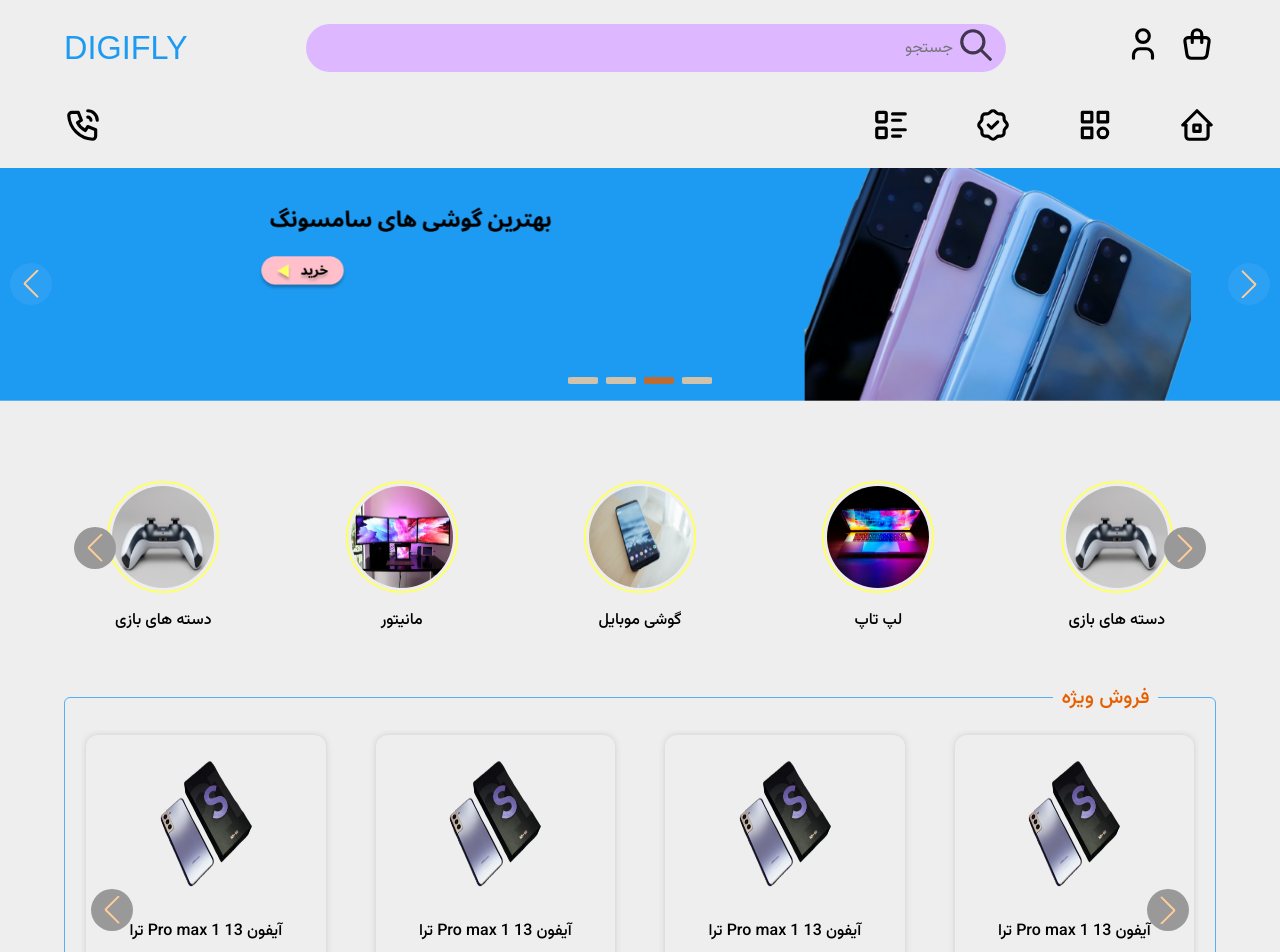
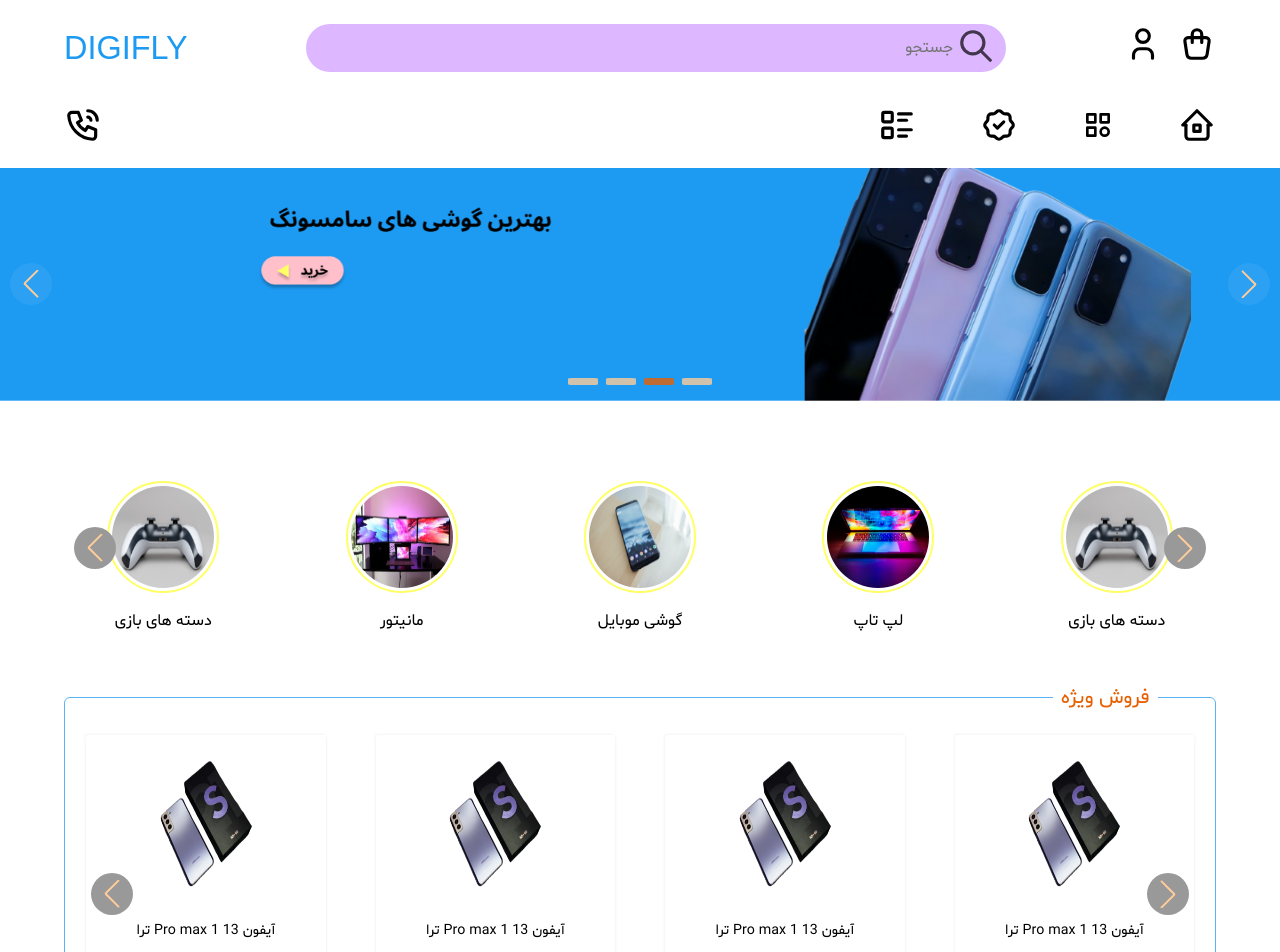
Before and after one commit to rabbaniha91/digifly-frontend, a React (Vite) app: page / in a window 1280 px wide. Shown: the top 952 px of the page. Built offline with nearby package versions, Linux system fonts and the light colour scheme; a web font is replaced by a local one.

Commit message:
create category section'

```diff
--- a/package.json
+++ b/package.json
@@ -13,7 +13,9 @@
     "@emotion/cache": "^11.11.0",
     "@emotion/react": "^11.11.3",
     "@emotion/styled": "^11.11.0",
+    "@mui/lab": "^5.0.0-alpha.161",
     "@mui/material": "^5.15.4",
+    "@mui/x-tree-view": "^6.17.0",
     "axios": "^1.6.5",
     "formik": "^2.4.5",
     "react": "^18.2.0",
--- a/src/App.css
+++ b/src/App.css
@@ -1,7 +1,7 @@
 @font-face {
   font-family: vazir_regular;
-  font-weight: 500;
-  src: url("./assets/fonts/vazir/Vazirmatn-Regular.woff2") format("woff2");
+  font-weight: 400;
+  src: url("./assets/fonts/vazir/Shabnam.woff2") format("woff2");
 }
 @font-face {
   font-family: vazir_medium;
@@ -20,7 +20,7 @@
 }
 
 :root {
-  --main-bg: #eee;
+  --main-bg: #fff;
   --second-bg: #1d9af2bb;
   --second-bg-hover: #1d99f2;
   --second-main-bg: #1d9af2;
@@ -64,7 +64,7 @@
   padding: 0;
   box-sizing: border-box;
   font-size: var(--normal-desktop);
-  font-family: vazir_medium;
+  font-family: var(--main-font);
 }
 
 body {
@@ -75,3 +75,20 @@
 .link {
   color: #000;
 }
+
+::-webkit-scrollbar{
+  width: 0.5rem;
+}
+
+::-webkit-scrollbar-track{
+  border-radius: 0.5rem;
+  background-color: #d7d7d7;
+}
+
+::-webkit-scrollbar-thumb{
+  border-radius: 0.5rem;
+  background-color: #787878a3;
+}
+::-webkit-scrollbar-thumb:hover{
+  background-color: #787878;
+}
--- a/src/App.jsx
+++ b/src/App.jsx
@@ -3,6 +3,7 @@
 import Home from './pages/Home'
 import './App.css'
 import Login from './pages/Login';
+
 
 register();
 
--- /dev/null
+++ b/src/components/header/navbar/Category.jsx
@@ -0,0 +1,139 @@
+import * as React from 'react';
+import { createTheme, ThemeProvider } from "@mui/material/styles";
+import Box from '@mui/material/Box';
+import Drawer from '@mui/material/Drawer';
+import List from '@mui/material/List';
+import ListItem from '@mui/material/ListItem';
+import ListItemButton from '@mui/material/ListItemButton';
+import ListItemText from '@mui/material/ListItemText';
+import rtlPlugin from 'stylis-plugin-rtl';
+import { prefixer } from 'stylis';
+import { CacheProvider } from '@emotion/react';
+import createCache from '@emotion/cache';
+import { Collapse, ListItemIcon } from '@mui/material';
+import { IoIosArrowDown, IoIosArrowBack } from "react-icons/io";
+import SubCategory from './SubCategory';
+
+
+const theme = createTheme({
+  direction: 'rtl',
+  typography: {
+    fontFamily: ["vazir_regular", "sans serif"].join(","),
+    fontSize: 17
+  },
+
+
+
+});
+
+const cacheRtl = createCache({
+  key: 'muirtl',
+  stylisPlugins: [prefixer, rtlPlugin],
+});
+
+
+const TemporaryDrawer = React.memo(({ open }) => {
+  const [openSub, setOpenSub] = React.useState([false, false, false, false])
+  const [i, setI] = React.useState("")
+
+
+
+  const openSubCategoty = (index) => {
+    setOpenSub((prev) => {
+      const newOpen = [...prev]
+      for (let i = 0; i < newOpen.length; i++) {
+        if (i !== index) {
+          newOpen[i] = false
+        } else {
+          newOpen[i] = !newOpen[i]
+        }
+      }
+      return newOpen
+    })
+
+    setI(index)
+  }
+
+  const list = () => (
+
+    <Box
+      sx={{ width: 350, bgcolor: 'var(--title-color)', height: "140vh" }}
+      role="presentation"
+
+
+    >
+      <CacheProvider value={cacheRtl}>
+        <ThemeProvider theme={theme}>
+          <List sx={{ marginTop: "2rem", paddingBottom: "5rem" }}>
+            <ListItem disablePadding={true} onClick={() => { openSubCategoty(0) }}>
+              <ListItemButton sx={{ display: "flex", alignItems: "center", justifyContent: "space-between", color: `${openSub[0] ? "var(--btn-hover)" : "#000"}` }}>
+
+                <ListItemText primary={"لپ تاپ"} />
+                <ListItemIcon >
+                  {openSub[0] ? (<IoIosArrowBack size={24} color='var(--btn-hover)' />) : (<IoIosArrowDown size={24} color='#000' />)}
+                </ListItemIcon>
+              </ListItemButton>
+            </ListItem>
+            <Collapse in={openSub[0]} timeout="auto" unmountOnExit>
+              <SubCategory index={i + 1} to={"laptop"} />
+            </Collapse>
+            <ListItem disablePadding={true} onClick={() => { openSubCategoty(1) }}>
+              <ListItemButton sx={{ display: "flex", alignItems: "center", justifyContent: "space-between", color: `${openSub[1] ? "var(--btn-hover)" : "#000"}` }}>
+
+                <ListItemText primary={"کامپیوتر"} />
+                <ListItemIcon >
+                  {openSub[1] ? (<IoIosArrowBack size={24} color='var(--btn-hover)' />) : (<IoIosArrowDown size={24} color='#000' />)}
+                </ListItemIcon>
+              </ListItemButton>
+            </ListItem>
+            <Collapse in={openSub[1]} timeout="auto" unmountOnExit>
+              <SubCategory index={i + 1} to={"pc"} />
+            </Collapse>
+            <ListItem disablePadding={true} onClick={() => { openSubCategoty(2) }}>
+              <ListItemButton sx={{ display: "flex", alignItems: "center", justifyContent: "space-between", color: `${openSub[2] ? "var(--btn-hover)" : "#000"}` }}>
+
+                <ListItemText primary={"موبایل"} />
+                <ListItemIcon >
+                  {openSub[2] ? (<IoIosArrowBack size={24} color='var(--btn-hover)' />) : (<IoIosArrowDown size={24} color='#000' />)}
+                </ListItemIcon>
+              </ListItemButton>
+            </ListItem>
+            <Collapse in={openSub[2]} timeout="auto" unmountOnExit>
+              <SubCategory index={i + 1} to={"mobile"} />
+            </Collapse>
+            <ListItem disablePadding={true} onClick={() => { openSubCategoty(3) }}>
+              <ListItemButton sx={{ display: "flex", alignItems: "center", justifyContent: "space-between", color: `${openSub[3] ? "var(--btn-hover)" : "#000"}` }}>
+
+                <ListItemText primary={"کنسول بازی"} />
+                <ListItemIcon >
+                  {openSub[3] ? (<IoIosArrowBack size={24} color='var(--btn-hover)' />) : (<IoIosArrowDown size={24} color='#000' />)}
+                </ListItemIcon>
+              </ListItemButton>
+            </ListItem>
+            <Collapse in={openSub[3]} timeout="auto" unmountOnExit>
+              <SubCategory index={i + 1} to={"gaming"} />
+            </Collapse>
+          </List>
+        </ThemeProvider>
+      </CacheProvider>
+    </Box>
+
+
+  );
+
+  return (
+    <div >
+      <React.Fragment>
+        <Drawer
+          anchor={"right"}
+          open={open}
+        >
+          {list()}
+        </Drawer>
+      </React.Fragment>
+    </div>
+
+  );
+})
+
+export default TemporaryDrawer
--- /dev/null
+++ b/src/components/header/navbar/SubCategory.jsx
@@ -0,0 +1,48 @@
+import { List, ListItem, ListItemButton, ListItemText, createTheme } from '@mui/material'
+import { ThemeProvider } from '@emotion/react'
+import React from 'react'
+import { Link } from 'react-router-dom';
+import styles from "./desktop/styles.module.css"
+
+const theme = createTheme({
+    direction: 'rtl',
+    typography: {
+        fontFamily: ["vazir_regular", "sans serif"].join(","),
+        fontSize: 13
+    },
+
+});
+
+const subCategories = {
+    1: ["گیمینگ", "مهندسی", "رندرینگ", "مالتی مدیا"],
+    2: ["گیمینگ", "مهندسی"],
+    3: ["اپل", "سامسونگ", "شیائومی", "هواوی"],
+    4: ["PS5", "XBOX"]
+}
+
+const SubCategory = ({ index, to }) => {
+    return (
+        <ThemeProvider theme={theme}>
+            <List component="div" disablePadding>
+                <Link to={`product/${to}`} className={`${styles.link} ${styles.hover_item}`}>
+                    <ListItem disablePadding>
+                        <ListItemButton>
+                            <ListItemText primary="مشاهده تمام محصولات این دسته" />
+                        </ListItemButton>
+                    </ListItem>
+                </Link>
+                {subCategories[`${index}`].map((item, i) => (
+                    <Link key={item} to={`product/${to}/${item}`} className={`${styles.link} ${styles.hover_item}`}>
+                        <ListItem key={item} disablePadding={false}>
+                            <ListItemButton >
+                                <ListItemText primary={item} />
+                            </ListItemButton>
+                        </ListItem>
+                    </Link>
+                ))}
+            </List>
+        </ThemeProvider>
+    )
+}
+
+export default SubCategory
--- a/src/components/header/navbar/desktop/index.jsx
+++ b/src/components/header/navbar/desktop/index.jsx
@@ -4,6 +4,7 @@
   TbDiscountCheck, TbUser, TbShoppingBag, TbSearch,
   TbPhoneCall
 } from "react-icons/tb";
+import { IoMdClose } from "react-icons/io";
 
 
 import styles from "./styles.module.css"
@@ -11,9 +12,13 @@
 import { Link } from 'react-router-dom';
 import CustomTooltip from '../../../utilities/Tooltip';
 import useScreenSize from '../../../../hooks/useScreenSize';
+import TemporaryDrawer from '../Category';
 
 const Navbar = () => {
   const { isXL } = useScreenSize()
+  const [openMenu, setOpenMenu] = React.useState(false);
+  const [showCloseIcon, setShowCloseIcon] = React.useState(false)
+
   const homeRef = useRef(null)
   const categoryRef = useRef(null)
   const discountRef = useRef(null)
@@ -23,6 +28,16 @@
   const contactRef = useRef(null)
   const searchBoxRef = useRef(null)
   const logoRef = useRef(null)
+
+  useEffect(() => {
+    if (openMenu) {
+      setTimeout(() => {
+        setShowCloseIcon(true)
+      }, 200)
+    } else {
+      setShowCloseIcon(false)
+    }
+  }, [openMenu])
 
 
   useEffect(() => {
@@ -60,7 +75,12 @@
   }, [document.documentElement.scrollTop])
   return (
     <>
+      {showCloseIcon && (
+        <IoMdClose size={32} className={styles.close_icon} onClick={() => setOpenMenu(false)} />
+      )}
+      <TemporaryDrawer open={openMenu} />
       <nav className={`${styles.container} ${classes.responsive}`}>
+
         <div className={styles.top}>
           <div className={styles.user_access}>
             <div ref={cartRef}>
@@ -96,11 +116,13 @@
             </div>
             <div ref={categoryRef}>
               <CustomTooltip title={"دسته بندی کالاها"}>
-                <div style={{ cursor: "pointer" }} className={` ${styles.navbar_itmes_menu}`}>
-                  <TbCategory size={38} className={`${styles.navbar_itmes_menu_icon} ${styles.hover_icon}`} />
-
+                <div
+                  onClick={() => setOpenMenu(true)}
+                  style={{ cursor: "pointer" }} className={` ${styles.navbar_itmes_menu}`}>
+                  <TbCategory size={32} className={`${styles.navbar_itmes_menu_icon} ${styles.hover_icon}`} />
                 </div>
               </CustomTooltip>
+
             </div>
             <div ref={discountRef}>
               <CustomTooltip title={"خرید اقساطی"}>
--- a/src/components/header/navbar/desktop/styles.module.css
+++ b/src/components/header/navbar/desktop/styles.module.css
@@ -75,6 +75,12 @@
   color: var(--text-color);
 }
 
+
+
+.hover_item:hover{
+  color: var(--em-color);
+}
+
 .container .bottom {
   display: flex;
   align-items: center;
@@ -92,15 +98,35 @@
   align-items: center;
   justify-content: flex-start;
   gap: 5px;
-  color: var(--text-color);
 }
 
 .container .bottom .navbar_itmes_menu .navbar_itmes_menu_icon {
   transition: all 0.3s ease-in-out;
 }
+.navbar_itmes_menu_icon{
+  color: var(--text-color);
+}
 
-.hover_icon:hover {
+.navbar_itmes_menu_icon:hover{
   color: var(--logo-color);
+}
+
+.close_icon{
+  position: fixed;
+  top: 0;
+  right: 310px;
+  z-index: 9999;
+  cursor: pointer;
+  margin-top: 2px;
+  transition: all 0.3s ease;
+}
+
+.close_icon:hover{
+  color: #f80101;
+}
+
+.menu{
+  font-family: vazir_regular;
 }
 
 .hidden {
@@ -142,7 +168,7 @@
   }
   100% {
     top: 150px;
-    right: 1px;
+    right: 4px;
   }
 }
 @keyframes move3 {
--- a/src/components/header/navbar/mobile/index.jsx
+++ b/src/components/header/navbar/mobile/index.jsx
@@ -3,9 +3,13 @@
 import CustomTooltip from '../../../utilities/Tooltip'
 import { Link } from 'react-router-dom'
 import { TbCategory, TbDiscountCheck, TbHome2, TbSearch, TbShoppingBag, TbUser } from 'react-icons/tb'
+import TemporaryDrawer from '../Category'
 
 const MobileNav = () => {
+  const [openMenu, setOpenMenu] = React.useState(false);
   const topNav = useRef(null)
+
+
 
   useEffect(() => {
     const checkScroll = () => {
@@ -25,6 +29,8 @@
   }, [document.documentElement.scrollTop])
   return (
     <div>
+
+      <TemporaryDrawer open={openMenu}/>
       <div ref={topNav} className={styles.top}>
         <div className={styles.right}>
           <CustomTooltip title={"خرید اقساطی"}>
@@ -48,7 +54,7 @@
           </Link>
         </CustomTooltip>
         <CustomTooltip title={"دسته بندی کالاها"}>
-          <div style={{ cursor: "pointer" }} className={` ${styles.navbar_itmes_menu}`}>
+          <div onClick={() => setOpenMenu(prev => !prev)} style={{ cursor: "pointer" }} className={` ${styles.navbar_itmes_menu}`}>
             <TbCategory size={32} className={`${styles.navbar_itmes_menu_icon} ${styles.hover_icon}`} />
 
           </div>
--- a/src/components/useful/product_template.module.css
+++ b/src/components/useful/product_template.module.css
@@ -1,10 +1,10 @@
 .container {
   padding: 1rem;
-  border-radius: 12px;
+  border-radius: 2px;
   background: var(--main-bg);
-  box-shadow: 0px 0px 6px #ccc;
+  box-shadow: 1px 1px 2px #eee8, -1px -1px 2px #eee8;
   width: 18rem;
-  height: 22rem;
+  min-height: 20rem;
 }
 
 .mobile {
@@ -34,6 +34,7 @@
   overflow: hidden;
   text-overflow: ellipsis;
   white-space: wrap;
+  font-size: var(--small-desktop);
 }
 
 .container .price_container {
```
Also changed, not shown: src/components/header/navbar/mobile/styles.module.css (+3 -4 lines), src/assets/fonts/vazir/Shabnam.woff2 (added), 1 other file (tests, documents, lock files or other folders).
